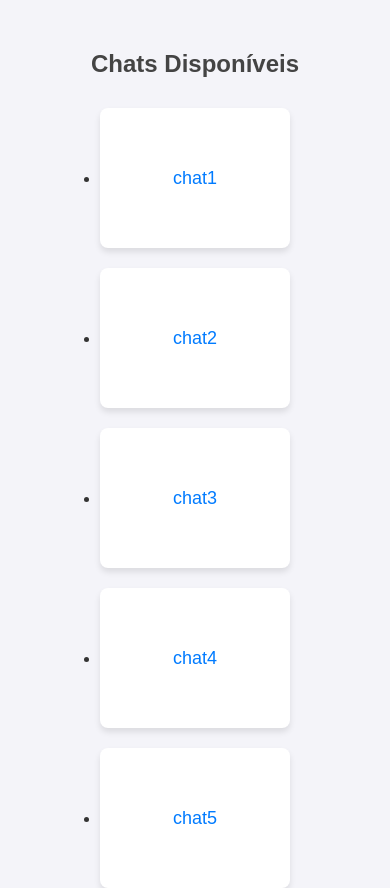
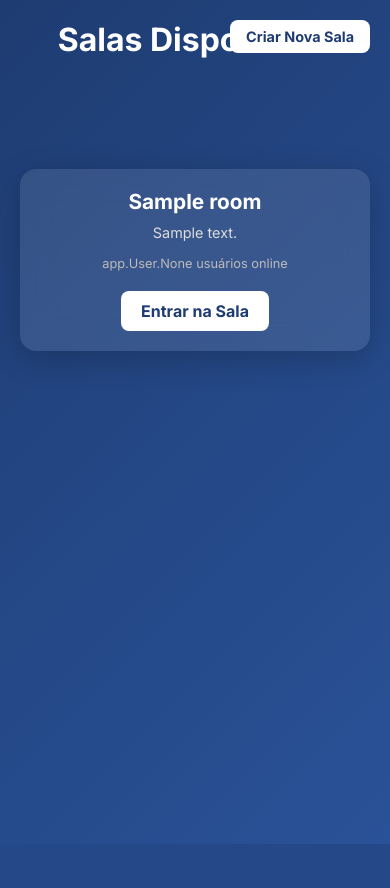
Before and after one commit to MarivaldoDev/chat_tempo_real, a Django app: page /chats/ in a window 390 px wide. After the commit the page ends 844 px from the top, so only its background shows below. Run offline with Django 5.2, Linux system fonts and the light colour scheme; tables that the repository leaves empty hold one stand-in row (values such as "Sample post").

Commit message:
feat: ModelForm para criação de chats e página de salas disponíveis estilizada

```diff
--- a/app/models.py
+++ b/app/models.py
@@ -12,6 +12,7 @@
 
 class Message(models.Model):
     user = models.ForeignKey(User, on_delete=models.CASCADE)
+    room = models.ForeignKey('Room', on_delete=models.CASCADE, related_name='messages', null=True, blank=True)
     content = models.TextField()
     timestamp = models.DateTimeField(auto_now_add=True)
 
@@ -20,8 +21,7 @@
     name = models.CharField(max_length=255)
     description = models.TextField(blank=True, null=True)
     users = models.ManyToManyField(User, related_name='rooms', blank=True)
-    messages = models.ManyToManyField(Message, blank=True)
     created_at = models.DateTimeField(auto_now_add=True)
 
     def __str__(self):
-        return f'Sala {self.name} criada'
+        return self.name
--- a/app/templates/chat/chat.html
+++ b/app/templates/chat/chat.html
@@ -36,6 +36,7 @@
     </div>
   </div>
   <audio id="notification-sound" src="{% static 'global/sounds/notification.mp3' %}" preload="auto"></audio>
-  <script src="{% static 'global/js/script.js' %}"></script>
 </body>
+<div id="room-name" style="display: none;">"{{ room_name }}"</div>
+<script src="{% static 'global/js/script.js' %}"></script>
 </html>
--- a/app/templates/chat/chats.html
+++ b/app/templates/chat/chats.html
@@ -9,15 +9,21 @@
     <title>Chats Disponíveis</title>
 </head>
 <body>
-    <div class="chat-list">
-    <h2>Chats Disponíveis</h2>
-    <ul>
+    <header class="header">
+        <h1>Salas Disponíveis</h1>
+        <div class="create-room">
+            <a href="{% url 'create_chat' %}" class="btn-create-room">Criar Nova Sala</a>
+        </div>
+    </header>
+    <main class="chat-grid">
         {% for chat in chats %}
-            <li>
-                <a href="{% url 'room' chat %}">{{ chat }}</a>
-            </li>
+            <div class="chat-card">
+                <h3 class="chat-title">{{ chat }}</h3>
+                <p class="chat-description">{{ chat.description }}</p>
+                <p class="chat-users">{{ chat.users }} usuários online</p>
+                <a href="{% url 'room' chat %}" class="btn-enter-room">Entrar na Sala</a>
+            </div>
         {% endfor %}
-    </ul>
-</div>
+    </main>
 </body>
 </html>
--- a/app/urls.py
+++ b/app/urls.py
@@ -7,6 +7,7 @@
     path('register/', views.register, name='register'),
     path('register_update/<int:id>/', views.register_update, name='register_update'),
     path('chats/', views.chats, name='chats'),
+    path('chats/create_chat', views.create_chat, name='create_chat'),
     path('chat/<str:room_name>/', views.room, name='room'),
     path('myprofile/<str:username>/', views.my_profile, name='my_profile'),
     path('logout/', views.logout_view, name='logout'),
--- a/app/views.py
+++ b/app/views.py
@@ -1,9 +1,9 @@
 from django.shortcuts import render, redirect, get_object_or_404
-from .models import User
+from .models import User, Room
 from django.contrib.auth.hashers import make_password
 from django.contrib.auth import authenticate, login, logout
 from django.contrib import messages
-from .forms import UserForm, LoginForm
+from .forms import UserForm, LoginForm, ChatForm
 from django.contrib.auth.decorators import login_required
 from django.contrib.auth import update_session_auth_hash
 from django.http import HttpResponseForbidden
@@ -28,7 +28,7 @@
             return redirect('room', room_name='testes')
     else:
         for error in form.errors:
-                messages.error(request, form.errors[error])
+            messages.error(request, form.errors[error])
     return render(request, 'home/home.html', {'form': form})
 
 
@@ -89,14 +89,37 @@
 
 
 def chats(request):
-    rooms = ['chat1', 'chat2', 'chat3', 'chat4', 'chat5']
+    rooms = Room.objects.all()
+    return render(request, 'chat/chats.html', {"chats": rooms})
+
+
+def create_chat(request):
+    form = ChatForm()
     if request.method == 'GET':
-        return render(request, 'chat/chats.html', {"chats": rooms})
+        return render(request, 'chat/create_chat.html', {'form': form})
+
+    form = ChatForm(request.POST)
+    if form.is_valid():
+        room = form.save(commit=False)
+        room.save()
+        room.users.add(request.user)
+        messages.success(request, "Sala criada com sucesso!")
+        return redirect('room', room_name=room.name)
+
+    return render(request, 'chat/create_chat.html', {'form': form})
 
 
 @login_required(login_url='home')
 def room(request, room_name: str):
-    return render(request, 'chat/chat.html', {'room_name': room_name})
+    room = get_object_or_404(Room, name=room_name)
+    messages = room.messages.all().order_by('-timestamp')
+
+
+    return render(request, 'chat/chat.html', {
+        'room_name': room_name,
+        'room': room,
+        'messages': messages
+    })
 
 
 def acesso_negado(request):
--- a/base_static/global/css/chats.css
+++ b/base_static/global/css/chats.css
@@ -1,60 +1,130 @@
-/* Estilo geral */
-body {
-    font-family: Arial, sans-serif;
-    margin: 0;
-    padding: 0;
-    background-color: #f4f4f9;
-    color: #333;
+* {
+  margin: 0;
+  padding: 0;
+  box-sizing: border-box;
+  font-family: 'Inter', sans-serif;
 }
 
-/* Cabeçalho da lista de chats */
-.chat-list h2 {
-    text-align: center;
-    margin-top: 50px; /* Aumenta o espaçamento superior */
-    margin-bottom: 30px; /* Adiciona espaçamento inferior */
-    color: #444;
+body {
+  background: linear-gradient(135deg, #1e3c72, #2a5298);
+  color: #fff;
+  min-height: 100vh;
+  display: flex;
+  flex-direction: column;
+  align-items: center;
+  padding: 20px;
 }
 
-/* Lista de chats */
-.chat-list ul {
-    display: flex; /* Alinha os itens em linha */
-    flex-wrap: wrap; /* Permite que os itens quebrem para a próxima linha */
-    justify-content: center; /* Centraliza os itens */
-    gap: 20px; /* Espaçamento entre os itens */
-    padding: 0;
-    margin: 0 auto;
-    max-width: 800px; /* Aumenta a largura máxima */
-    background: none; /* Remove o fundo da lista */
-    border-radius: 0; /* Remove bordas arredondadas da lista */
-    box-shadow: none; /* Remove a sombra da lista */
+.header {
+  text-align: center;
+  margin-bottom: 30px;
 }
 
-/* Itens da lista */
-.chat-list ul li {
-    border: none; /* Remove a borda inferior */
+.header h1 {
+  font-size: 2.5rem;
+  margin-bottom: 5rem;
 }
 
-/* Links dos chats */
-.chat-list ul li a {
-    display: block;
-    padding: 20px;
-    text-decoration: none;
-    color: #007bff;
-    font-size: 18px;
-    background-color: #fff; /* Fundo branco para os "quadrados" */
-    border-radius: 8px; /* Bordas arredondadas para os "quadrados" */
-    box-shadow: 0 4px 6px rgba(0, 0, 0, 0.1); /* Adiciona sombra aos "quadrados" */
-    transition: background-color 0.3s, color 0.3s, transform 0.2s;
-    text-align: center; /* Centraliza o texto */
-    width: 150px; /* Define uma largura fixa */
-    height: 100px; /* Define uma altura fixa */
-    display: flex; /* Para centralizar o texto verticalmente */
-    align-items: center; /* Centraliza verticalmente */
-    justify-content: center; /* Centraliza horizontalmente */
+.create-room {
+  position: fixed;
+  top: 20px;
+  right: 20px;
+  z-index: 1000;
 }
 
-.chat-list ul li a:hover {
-    background-color: #007bff;
-    color: #fff;
-    transform: scale(1.05); /* Aumenta levemente o tamanho no hover */
+.btn-create-room {
+  display: inline-block;
+  background-color: #ffffff;
+  color: #1e3c72;
+  padding: 10px 20px;
+  border-radius: 8px;
+  font-size: 1rem;
+  font-weight: bold;
+  text-decoration: none;
+  transition: background 0.3s ease, transform 0.2s ease;
 }
+
+.btn-create-room:hover {
+  background-color: #dcdcdc;
+  transform: scale(1.05);
+}
+
+.chat-grid {
+  display: grid;
+  grid-template-columns: repeat(auto-fit, minmax(250px, 1fr));
+  gap: 20px;
+  width: 100%;
+  max-width: 1200px;
+}
+
+.chat-card {
+  background: rgba(255, 255, 255, 0.1);
+  backdrop-filter: blur(15px);
+  padding: 20px;
+  border-radius: 16px;
+  box-shadow: 0 8px 32px rgba(0, 0, 0, 0.2);
+  text-align: center;
+  transition: transform 0.2s ease, box-shadow 0.3s ease;
+}
+
+.chat-card:hover {
+  transform: translateY(-5px);
+  box-shadow: 0 8px 16px rgba(0, 0, 0, 0.2);
+}
+
+.chat-title {
+  font-size: 1.5rem;
+  margin-bottom: 10px;
+}
+
+.chat-description {
+  font-size: 1rem;
+  margin-bottom: 15px;
+  color: #ddd;
+}
+
+.chat-users {
+  font-size: 0.9rem;
+  margin-bottom: 20px;
+  color: #bbb;
+}
+
+.btn-enter-room {
+  display: inline-block;
+  background-color: #ffffff;
+  color: #1e3c72;
+  padding: 10px 20px;
+  border-radius: 8px;
+  font-size: 1rem;
+  font-weight: bold;
+  text-decoration: none;
+  transition: background 0.3s ease, transform 0.2s ease;
+}
+
+.btn-enter-room:hover {
+  background-color: #dcdcdc;
+  transform: scale(1.05);
+}
+
+@media (max-width: 768px) {
+  .header h1 {
+    font-size: 2rem;
+  }
+
+  .btn-create-room {
+    font-size: 0.9rem;
+    padding: 8px 16px;
+  }
+
+  .chat-title {
+    font-size: 1.3rem;
+  }
+
+  .chat-description {
+    font-size: 0.9rem;
+  }
+
+  .chat-users {
+    font-size: 0.8rem;
+  }
+}
```
Also changed, not shown: app/consumers.py (+10 -4 lines), app/forms.py (+18 -1 lines), app/templates/chat/create_chat.html (added, +23 -0 lines), app/templates/home/home.html (+4 -8 lines), base_static/global/css/create_chat.css (added, +108 -0 lines), app/migrations/0007_remove_room_messages_message_room.py (added).
